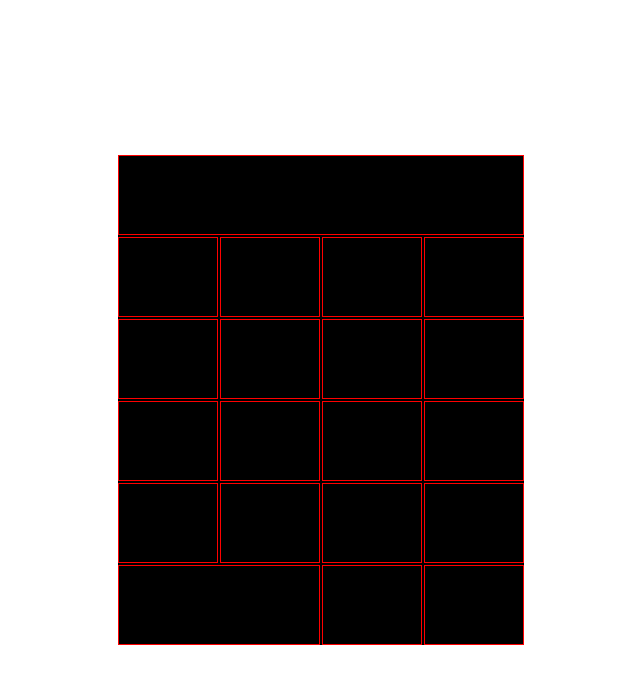
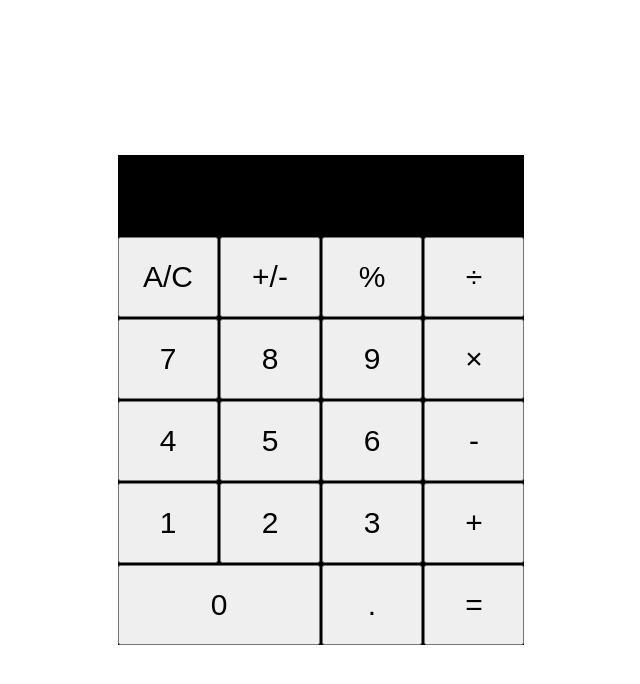
Before and after one commit to Giovanni-dotcome/odin-calculator, a website with bundled scripts: page src/index.html in a window 1280 px wide. Shown: the whole page, without its empty margins (319-959 px from the left). Built offline with nearby package versions, Linux system fonts and the light colour scheme.

Commit message:
font adjustments

```diff
--- a/src/index.html
+++ b/src/index.html
@@ -9,26 +9,26 @@
 </head>
 <body>
   <div class="calculator">
-    <div class="display">0.0</div>
-    <div class="canc">A/C</div>
-    <div class="sign">+/-</div>
-    <div class="percentage">%</div>
-    <div class="divide">/</div>
-    <div class="seven">7</div>
-    <div class="eight">8</div>
-    <div class="nine">9</div>
-    <div class="multiply">*</div>
-    <div class="four">4</div>
-    <div class="five">5</div>
-    <div class="six">6</div>
-    <div class="subtract">-</div>
-    <div class="one">1</div>
-    <div class="two">2</div>
-    <div class="three">3</div>
-    <div class="addition">+</div>
-    <div class="zero">0</div>
-    <div class="dot">.</div>
-    <div class="equal">=</div>
+    <div class="display">12.7</div>
+    <button class="canc">A/C</button>
+    <button class="sign">+/-</button>
+    <button class="percentage">%</button>
+    <button class="division">÷</button>
+    <button class="seven">7</button>
+    <button class="eight">8</button>
+    <button class="nine">9</button>
+    <button class="multiply">×</button>
+    <button class="four">4</button>
+    <button class="five">5</button>
+    <button class="six">6</button>
+    <button class="subtract">-</button>
+    <button class="one">1</button>
+    <button class="two">2</button>
+    <button class="three">3</button>
+    <button class="addition">+</button>
+    <button class="zero">0</button>
+    <button class="dot">.</button>
+    <button class="equal">=</button>
     </div>
   </div>
 </body>
--- a/src/style.css
+++ b/src/style.css
@@ -12,6 +12,11 @@ body {
   align-items: center;
 }
 
+button {
+  font-size: 30px;
+  font-weight: 400;
+}
+
 .calculator {
   display: grid;
   background-color: black;
@@ -23,11 +28,17 @@ body {
 .calculator * {
   margin: 0;
   padding: 0;
-  border: 1px solid red;
+  display: flex;
+  justify-content: center;
+  align-items: center;
 }
 
 .display {
   grid-column: 1 / -1;
+  font-size: 50px;
+  font-weight: 500;
+  padding-right: 20px;
+  justify-content: right;
 }
 
 .zero {
```
